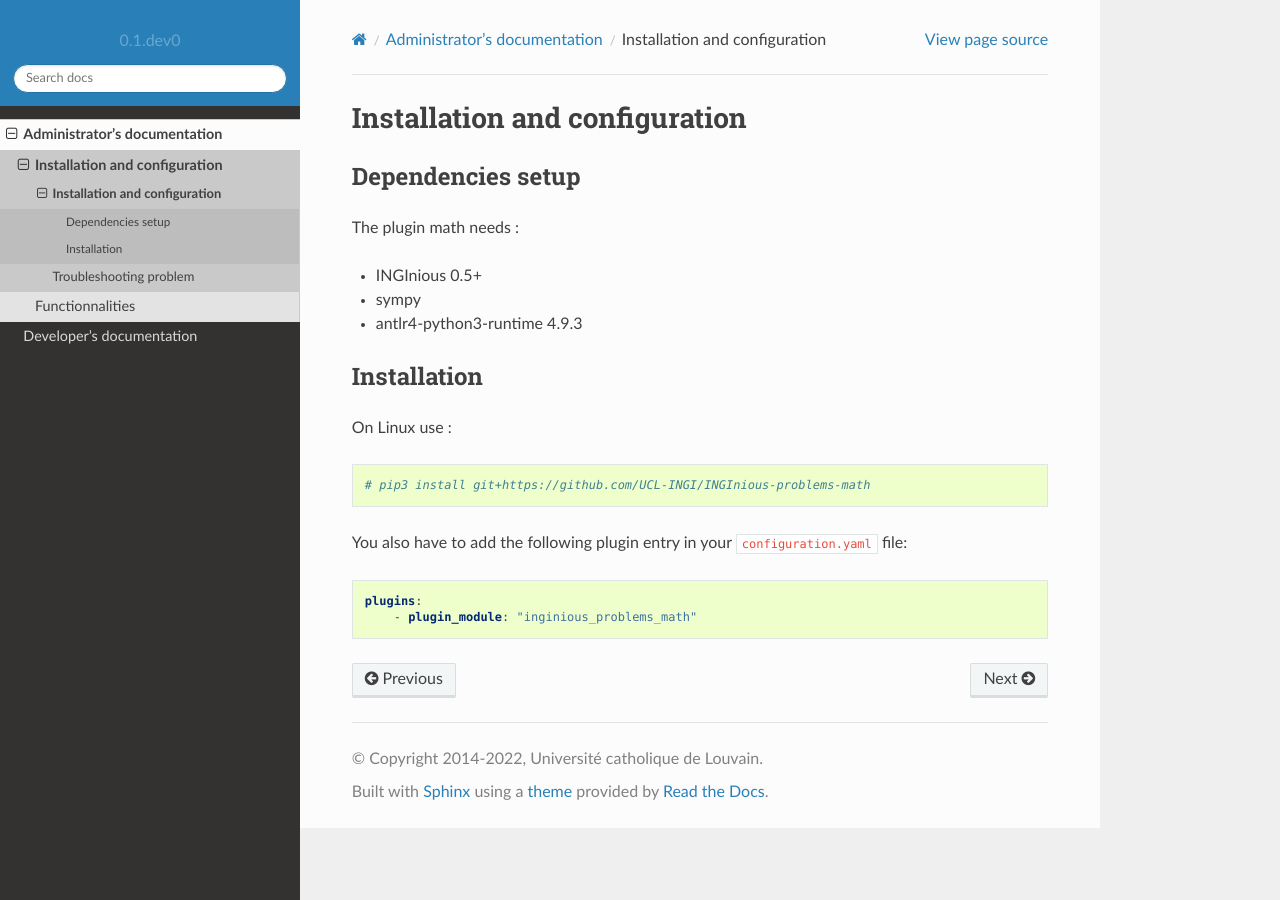
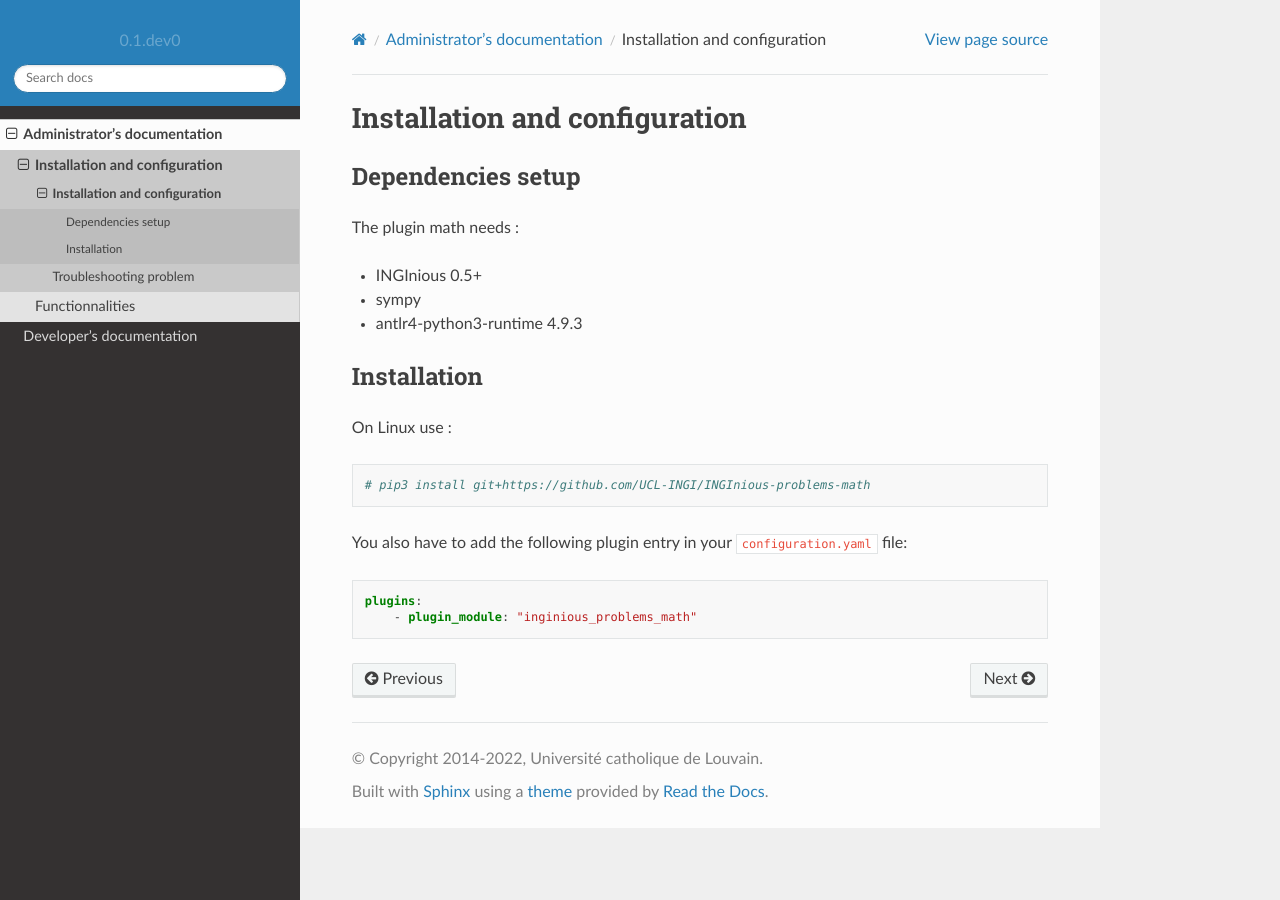
Before and after one commit to Manon-Oreins/INGInious-problems-math, a Sphinx documentation site: the page built from doc/admin_doc/install_doc/installation_conf.rst, in a window 1280 px wide. Built offline with Sphinx 7.4.7 and the Read the Docs theme 2.0.0, drawn with Linux system fonts in a browser that asks for light colours.

Commit message:
Update conf.py

```diff
--- a/doc/conf.py
+++ b/doc/conf.py
@@ -18,11 +18,11 @@
 import sys
 import os
 sys.path.insert(0, os.path.abspath('../inginious_problems_math/'))
-sys.path.insert(1, os.path.abspath('../base-containers/base/'))
+#sys.path.insert(1, os.path.abspath('../base-containers/base/'))
 import inginious_problems_math
 import sphinx_rtd_theme
 
-autodoc_mock_imports = ['cgutils', 'ldap3', 'tidylib', 'onelogin']
+#autodoc_mock_imports = ['cgutils', 'ldap3', 'tidylib', 'onelogin']
 
 # -- General configuration ------------------------------------------------
 
@@ -32,16 +32,17 @@
 # Add any Sphinx extension module names here, as strings. They can be
 # extensions coming with Sphinx (named 'sphinx.ext.*') or your custom
 # ones.
+"""
 extensions = [
     'sphinx.ext.autodoc',
     'sphinx.ext.viewcode',
     'sphinx_tabs.tabs',
     'IPython.sphinxext.ipython_console_highlighting',
     'sphinx_autodoc_typehints'
-]
+]"""
 
 # Add any paths that contain templates here, relative to this directory.
-templates_path = ['_templates']
+#templates_path = ['_templates']
 
 # The suffix of source filenames.
 source_suffix = '.rst'
@@ -95,7 +96,7 @@
 #show_authors = False
 
 # The name of the Pygments (syntax highlighting) style to use.
-pygments_style = 'sphinx'
+#pygments_style = 'sphinx'
 
 # A list of ignored prefixes for module index sorting.
 #modindex_common_prefix = []
```
